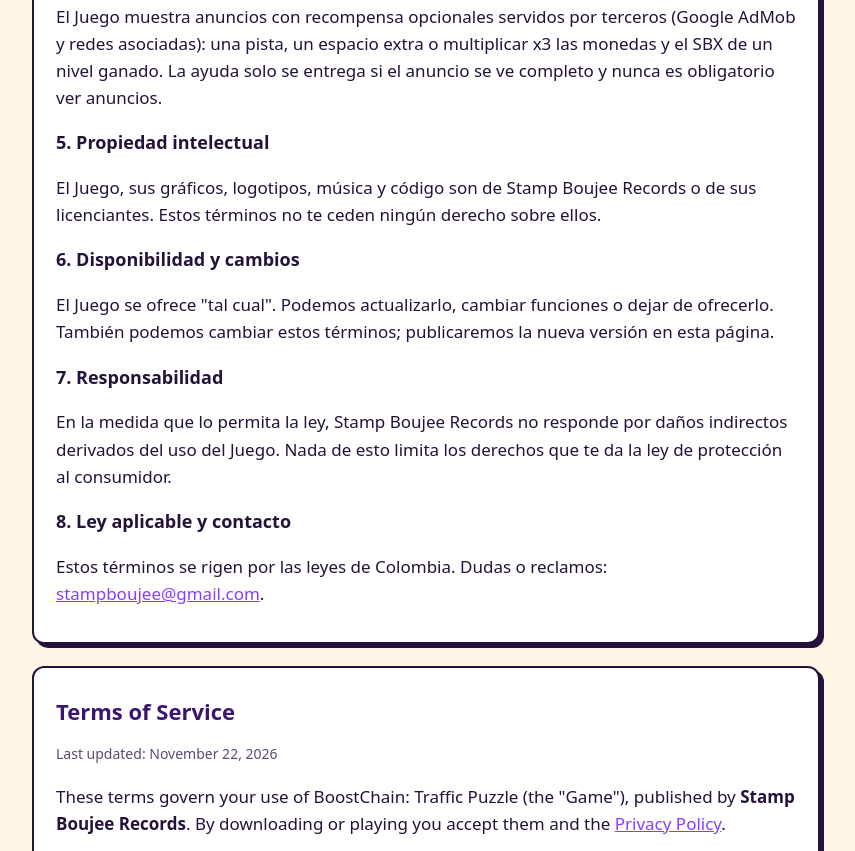
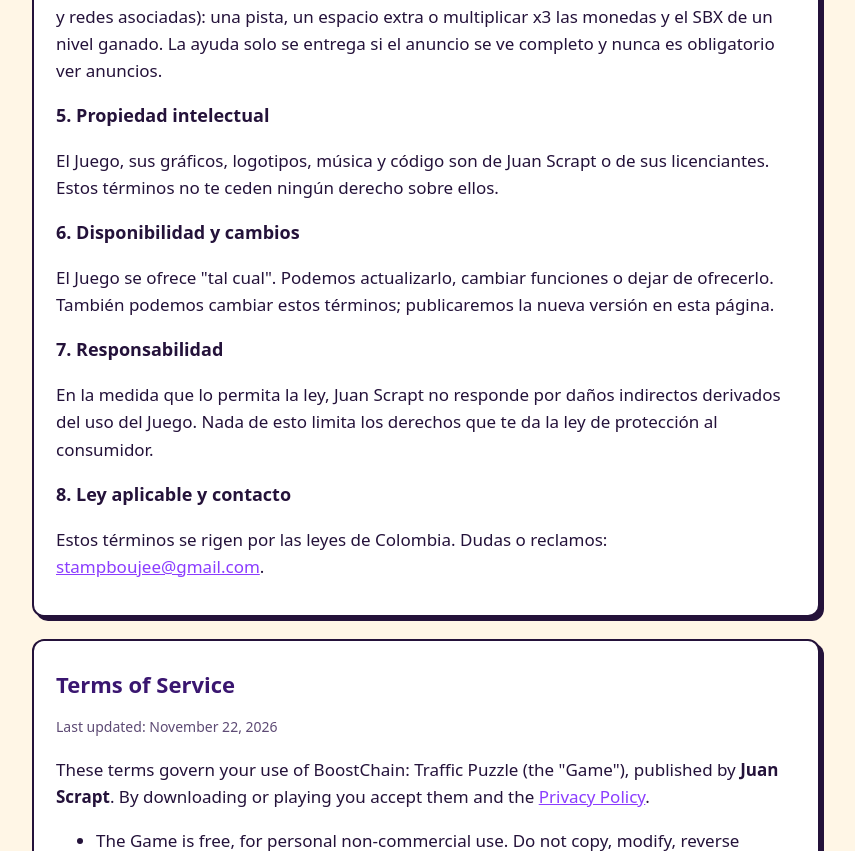
Before and after one commit to JuanScrapt-Bot/boostchain-traffic-legal, a plain HTML site: page terminos.html in a window 1280 px wide. Shown: the part 1541-2392 px from the top of the page, without its empty margins (214-1069 px from the left). Drawn offline with Linux system fonts and the light colour scheme.

Commit message:
Juan Scrapt como editor de Traffic Puzzle (patrocinio BoostChain sin cambios)
Co-Authored-By: Claude Opus 5.5 <noreply@anthropic.com>
Claude-Session: https://claude.ai/code/session_01L1dTvAmZuAapkP7KA9BGYq

```diff
--- a/terminos.html
+++ b/terminos.html
@@ -30,7 +30,7 @@ footer{text-align:center;color:var(--muted);font-size:14px}
 <section id="es">
 <h2>Términos y condiciones</h2>
 <p class="meta">Última actualización: 22 de noviembre de 2026</p>
-<p>Estos términos regulan el uso de BoostChain: Traffic Puzzle (el "Juego"), publicado por <b>Stamp Boujee Records</b>. Al descargar o jugar aceptas estos términos y la <a href="privacidad.html">Política de privacidad</a>.</p>
+<p>Estos términos regulan el uso de BoostChain: Traffic Puzzle (el "Juego"), publicado por <b>Juan Scrapt</b>. Al descargar o jugar aceptas estos términos y la <a href="privacidad.html">Política de privacidad</a>.</p>
 <h3>1. Uso del Juego</h3>
 <p>El Juego es gratuito y para uso personal y no comercial. No debes copiarlo, modificarlo, hacerle ingeniería inversa, usar trampas o herramientas que alteren su funcionamiento, ni usarlo para fines ilegales.</p>
 <h3>2. Edad</h3>
@@ -45,30 +45,30 @@ footer{text-align:center;color:var(--muted);font-size:14px}
 <h3>4. Anuncios</h3>
 <p>El Juego muestra anuncios con recompensa opcionales servidos por terceros (Google AdMob y redes asociadas): una pista, un espacio extra o multiplicar x3 las monedas y el SBX de un nivel ganado. La ayuda solo se entrega si el anuncio se ve completo y nunca es obligatorio ver anuncios.</p>
 <h3>5. Propiedad intelectual</h3>
-<p>El Juego, sus gráficos, logotipos, música y código son de Stamp Boujee Records o de sus licenciantes. Estos términos no te ceden ningún derecho sobre ellos.</p>
+<p>El Juego, sus gráficos, logotipos, música y código son de Juan Scrapt o de sus licenciantes. Estos términos no te ceden ningún derecho sobre ellos.</p>
 <h3>6. Disponibilidad y cambios</h3>
 <p>El Juego se ofrece "tal cual". Podemos actualizarlo, cambiar funciones o dejar de ofrecerlo. También podemos cambiar estos términos; publicaremos la nueva versión en esta página.</p>
 <h3>7. Responsabilidad</h3>
-<p>En la medida que lo permita la ley, Stamp Boujee Records no responde por daños indirectos derivados del uso del Juego. Nada de esto limita los derechos que te da la ley de protección al consumidor.</p>
+<p>En la medida que lo permita la ley, Juan Scrapt no responde por daños indirectos derivados del uso del Juego. Nada de esto limita los derechos que te da la ley de protección al consumidor.</p>
 <h3>8. Ley aplicable y contacto</h3>
 <p>Estos términos se rigen por las leyes de Colombia. Dudas o reclamos: <a href="mailto:stampboujee@gmail.com">stampboujee@gmail.com</a>.</p>
 </section>
 <section id="en">
 <h2>Terms of Service</h2>
 <p class="meta">Last updated: November 22, 2026</p>
-<p>These terms govern your use of BoostChain: Traffic Puzzle (the "Game"), published by <b>Stamp Boujee Records</b>. By downloading or playing you accept them and the <a href="privacidad.html#en">Privacy Policy</a>.</p>
+<p>These terms govern your use of BoostChain: Traffic Puzzle (the "Game"), published by <b>Juan Scrapt</b>. By downloading or playing you accept them and the <a href="privacidad.html#en">Privacy Policy</a>.</p>
 <ul>
 <li>The Game is free, for personal non-commercial use. Do not copy, modify, reverse engineer or cheat.</li>
 <li>The Game is intended for users aged 13 and over; receiving SBX requires being 18 or older.</li>
 <li><b>SBX distribution (sponsorship):</b> SBX is a token of the BoostChain ecosystem of Stamp Boujee Records, a record label, which sponsors the Game by contributing SBX to distribute to players. This is a sponsor perk: the Game is entertainment, not an earning or investment app. We never ask you to buy SBX or any asset, and the Game does not sell SBX; buying or selling SBX elsewhere is your own voluntary decision. 1,000 points = 1 SBX; levels 1–10 give 0.1 SBX per win, rising to 5 SBX on expert levels; an optional video multiplies a win x3 (daily limit); replays give 10 %; daily caps apply. Every game is verified server-side. Withdrawals from 100 SBX to a World Chain compatible wallet; we may delay or refuse withdrawals showing signs of fraud, multi-accounting, money laundering or legal/sanctions violations. Users must be 18+. In-game coins are separate, have no monetary value and cannot be exchanged for SBX.</li>
 <li>Optional rewarded ads are served by third parties (Google AdMob and partners); a completed ad can give a hint, an extra slot or x3 coins and SBX for a won level.</li>
-<li>All content belongs to Stamp Boujee Records or its licensors.</li>
+<li>All content belongs to Juan Scrapt or its licensors.</li>
 <li>The Game is provided "as is" and may change or be discontinued; we may update these terms on this page.</li>
 <li>To the extent permitted by law we are not liable for indirect damages; your statutory consumer rights are unaffected.</li>
 <li>Governed by the laws of Colombia. Contact: <a href="mailto:stampboujee@gmail.com">stampboujee@gmail.com</a>.</li>
 </ul>
 </section>
-<footer>© 2026 Stamp Boujee Records · BoostChain</footer>
+<footer>© 2026 Juan Scrapt · Patrocinado por BoostChain</footer>
 </main>
 </body>
 </html>
```
Also changed, not shown: index.html (+2 -2 lines), privacidad.html (+5 -5 lines).
